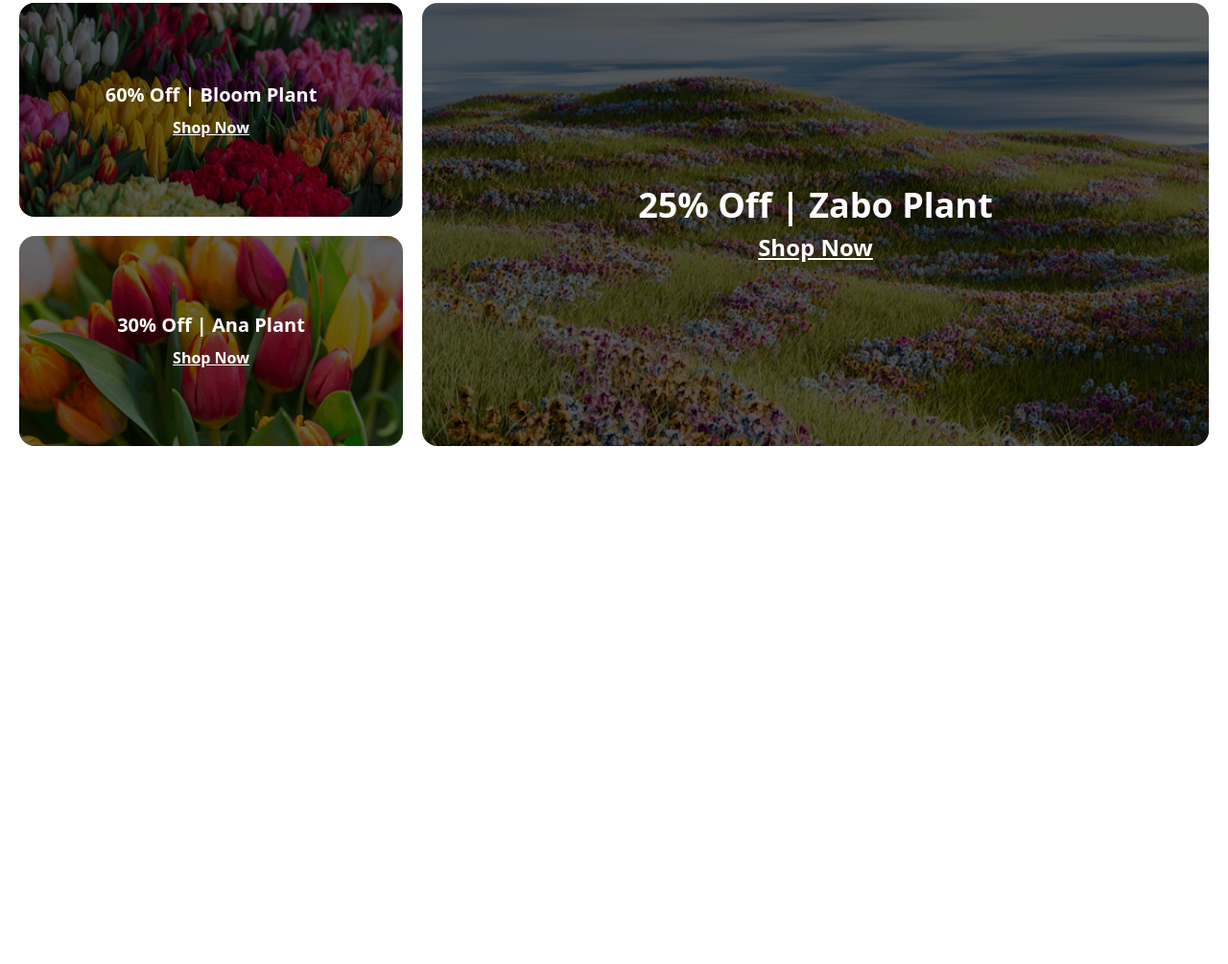
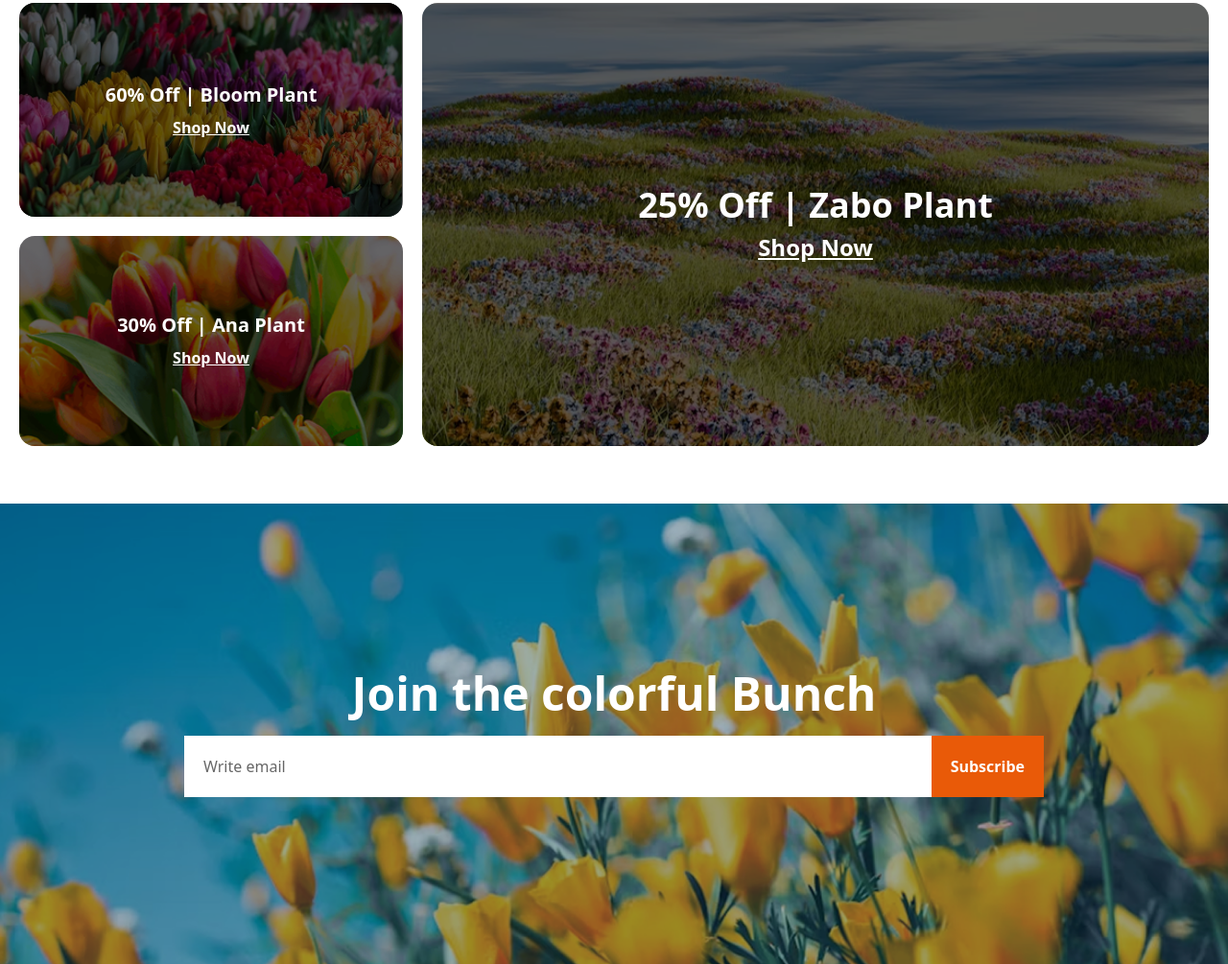
Before and after one commit to somrat350/Assignment-no2, a website: page index.html in a window 1280 px wide. Shown: the part 2768-3773 px from the top of the page at 96% size. Before the commit the page ends 3253 px from the top, so only its background shows below. Drawn offline with Linux system fonts and the light colour scheme.

Commit message:
Add subscribe section

```diff
--- a/index.html
+++ b/index.html
@@ -226,6 +226,23 @@
 
     </section>
 
+    <!-- Subscribe section -->
+    <section
+      class="mt-10 w-full h-[240px] md:h-[480px] bg-[url('../assets/news-letter-bg.png')] bg-cover bg-center bg-no-repeat flex flex-col gap-5 justify-center items-center p-5">
+
+      <h2 class="text-xl md:text-5xl font-bold text-white">Join the colorful Bunch</h2>
+
+      <div class="flex w-full max-w-4xl text-base">
+
+        <input type="email" name="email" id="email" placeholder="Write email"
+          class="outline-none bg-white p-5 w-full placeholder:text-[#00000099]" />
+
+        <button class="bg-[#E95A08] text-white font-semibold p-5">Subscribe</button>
+
+      </div>
+
+    </section>
+
 
   </main>
 
```
Also changed, not shown: css/output.css.
